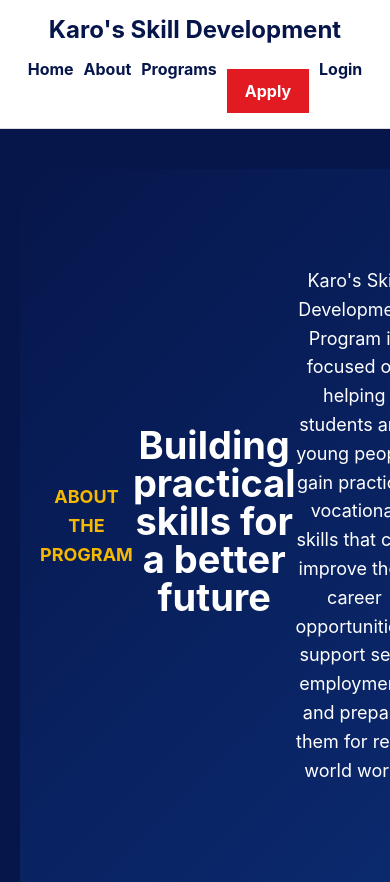
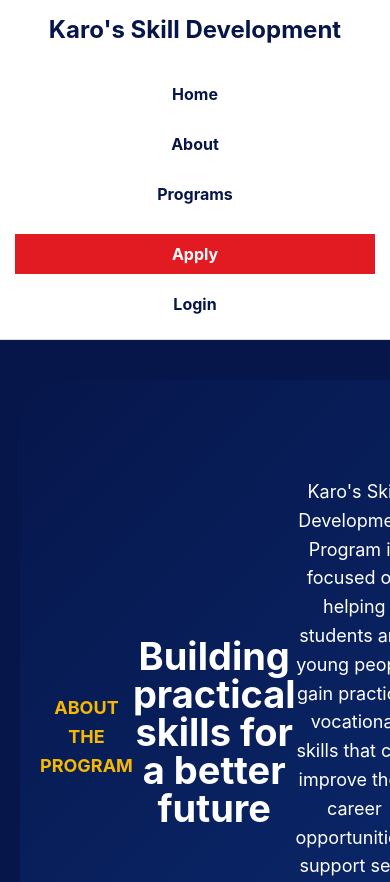
Before and after one commit to Jamesenocode/skillapp, a Django app: page /about/ in a window 390 px wide; the page is wider, and only the part inside the window is pictured. Shown: the top 882 px of that part. Run offline with Django 5.2, Linux system fonts and the light colour scheme.

Commit message:
Fix mobile navbar

```diff
--- a/static/css/home.css
+++ b/static/css/home.css
@@ -1759,3 +1759,35 @@ html {
         color: #ffffff !important;
     }
 }
+
+/*mobile apply form fix*/
+/* Mobile Navigation */
+@media (max-width: 768px) {
+
+    .navbar {
+        display: flex;
+        flex-direction: column;
+        align-items: center;
+        padding: 15px;
+    }
+
+    .navbar h2 {
+        text-align: center;
+        margin-bottom: 15px;
+    }
+
+    .navbar nav {
+        display: flex;
+        flex-direction: column;
+        align-items: center;
+        gap: 10px;
+        width: 100%;
+    }
+
+    .navbar nav a {
+        display: block;
+        width: 100%;
+        text-align: center;
+        padding: 10px;
+    }
+}
```
